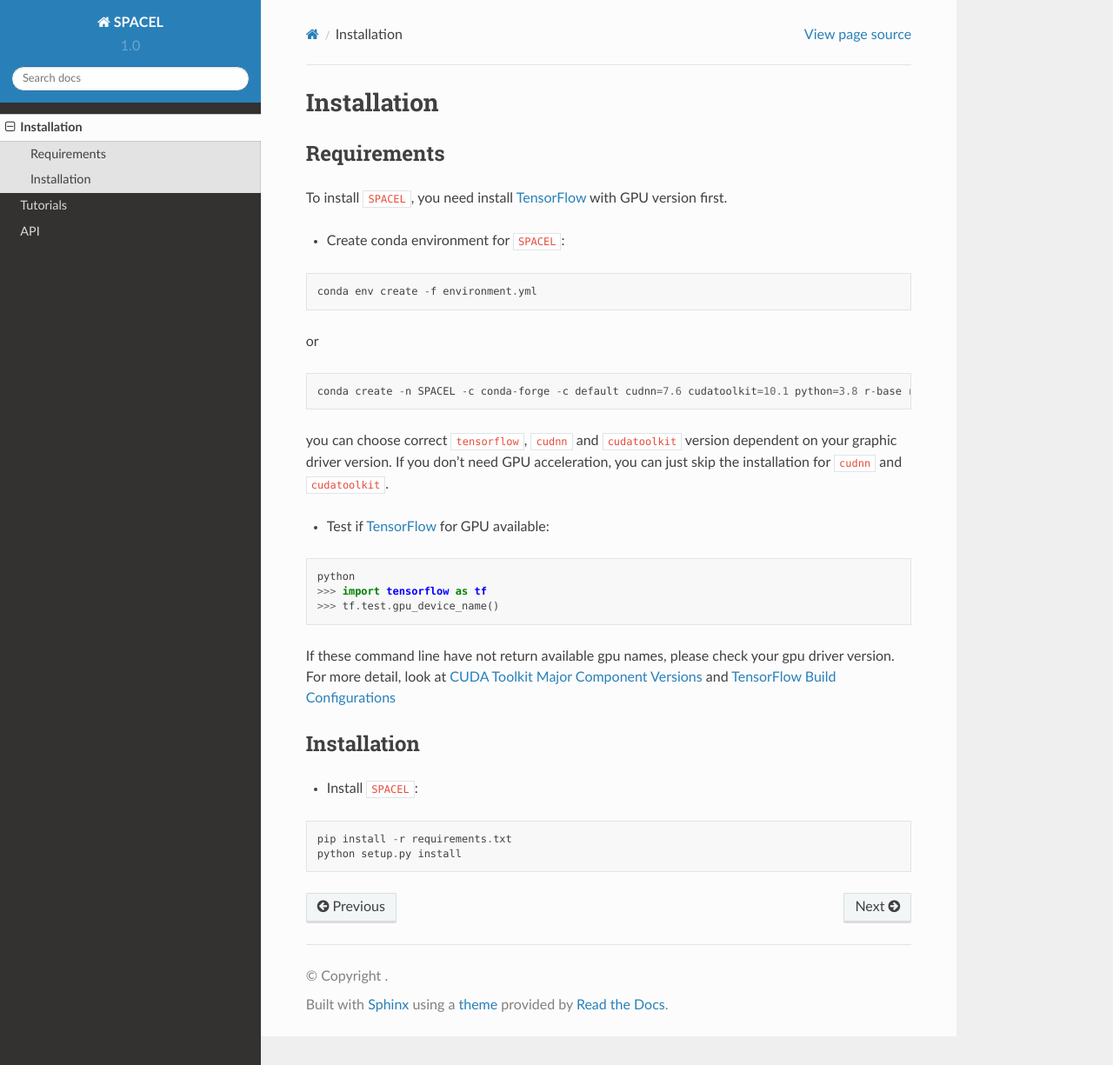
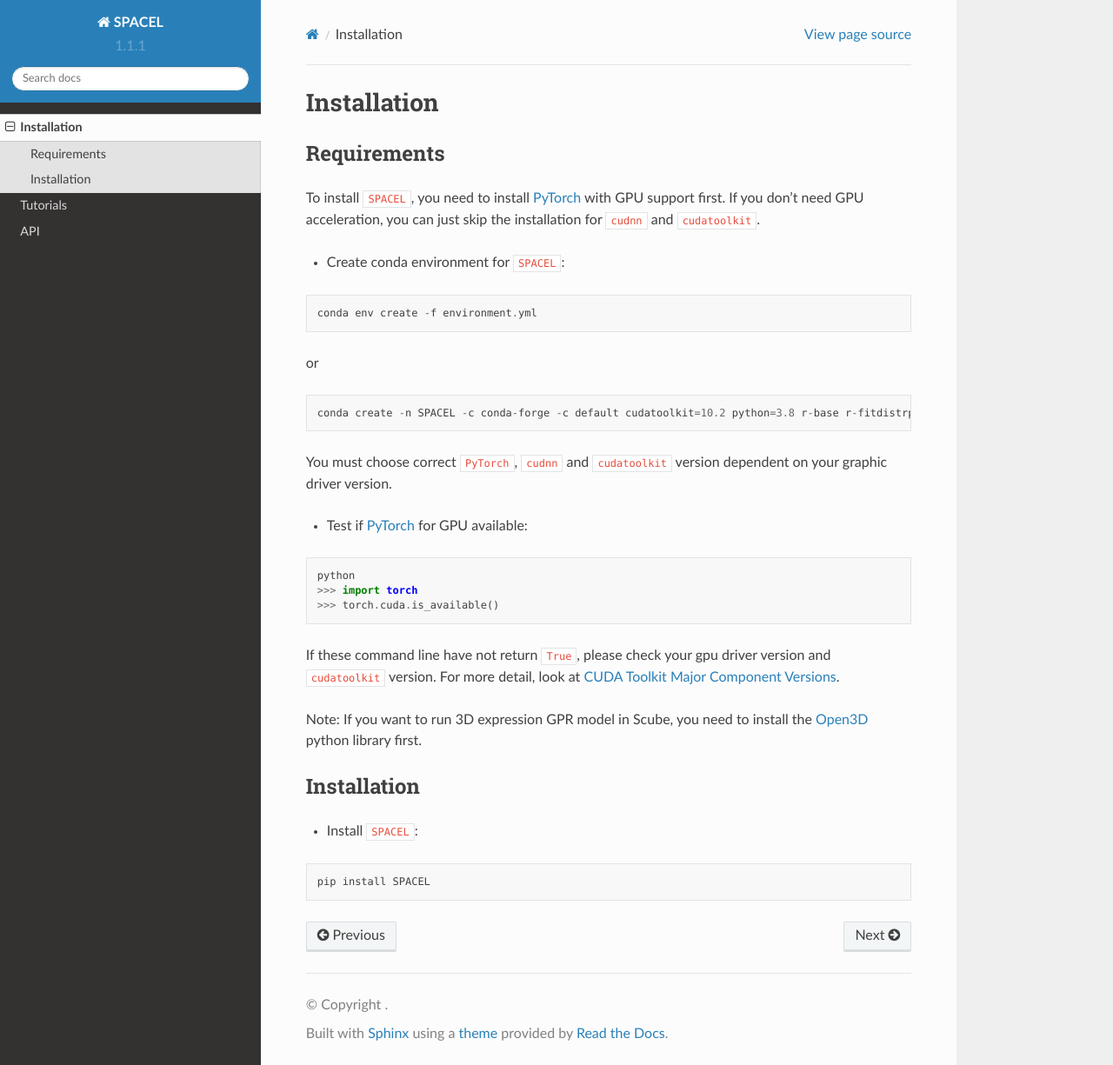
Before and after one commit to QuKunLab/SPACEL, a Sphinx documentation site: the page built from docs/installation.md, in a window 1280 px wide and 1225 px high. Shown: the whole window at 87% size. Built offline with Sphinx 7.4.7 and the Read the Docs theme 2.0.0, drawn with Linux system fonts in a browser that asks for light colours; pages that are not in the unit, such as notebooks, are missing from menus.

Commit message:
update rdtd

````diff
--- a/docs/conf.py
+++ b/docs/conf.py
@@ -11,8 +11,8 @@
 project = 'SPACEL'
 author = 'Hao Xu'
 
-release = '1.0'
-version = '1.0'
+release = '1.1.1'
+version = '1.1.1'
 
 # -- General configuration
 exclude_patterns = ['_build', '.DS_Store', '**.ipynb_checkpoints']
--- a/docs/installation.md
+++ b/docs/installation.md
@@ -2,26 +2,28 @@
 
 ## Requirements
 
-To install `SPACEL`, you need install [TensorFlow](https://www.tensorflow.org/) with GPU version first.
-- Create conda environment for `SPACEL`:
+To install `SPACEL`, you need to install [PyTorch](https://pytorch.org) with GPU support first. If you don't need GPU acceleration, you can just skip the installation for `cudnn` and `cudatoolkit`.
+* Create conda environment for `SPACEL`:
 ```
 conda env create -f environment.yml
 ```
 or
 ```
-conda create -n SPACEL -c conda-forge -c default cudnn=7.6 cudatoolkit=10.1 python=3.8 r-base r-fitdistrplus
+conda create -n SPACEL -c conda-forge -c default cudatoolkit=10.2 python=3.8 r-base r-fitdistrplus
 ```
-you can choose correct `tensorflow`, `cudnn` and `cudatoolkit` version dependent on your graphic driver version. If you don't need GPU acceleration, you can just skip the installation for `cudnn` and `cudatoolkit`.
-- Test if [TensorFlow](https://www.tensorflow.org/) for GPU available:
+You must choose correct `PyTorch`, `cudnn` and `cudatoolkit` version dependent on your graphic driver version.
+* Test if [PyTorch](https://pytorch.org) for GPU available:
 ```
 python
->>> import tensorflow as tf
->>> tf.test.gpu_device_name()
+>>> import torch
+>>> torch.cuda.is_available()
 ```
-If these command line have not return available gpu names, please check your gpu driver version. For more detail, look at [CUDA Toolkit Major Component Versions](https://docs.nvidia.com/cuda/cuda-toolkit-release-notes/index.html#cuda-major-component-versions) and [TensorFlow Build Configurations](https://www.tensorflow.org/install/source#tested_build_configurations)
+If these command line have not return `True`, please check your gpu driver version and `cudatoolkit` version. For more detail, look at [CUDA Toolkit Major Component Versions](https://docs.nvidia.com/cuda/cuda-toolkit-release-notes/index.html#cuda-major-component-versions).
+
+Note: If you want to run 3D expression GPR model in Scube, you need to install the [Open3D](http://www.open3d.org/docs/release/) python library first.
 
 ## Installation
-- Install `SPACEL`:
+* Install `SPACEL`:
 ```
-pip install -r requirements.txt
-python setup.py install
+pip install SPACEL
+```
````
Also changed, not shown: README.md (+2 -1 lines), docs/api.md (+5 -4 lines), docs/index.md (+12 -3 lines), docs/tutorials.md (+3 -3 lines).
